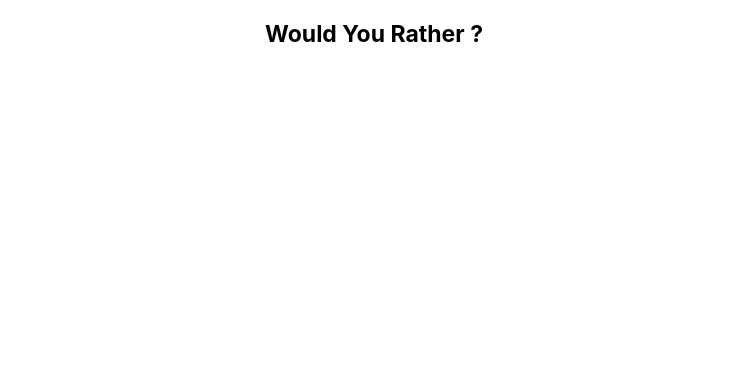
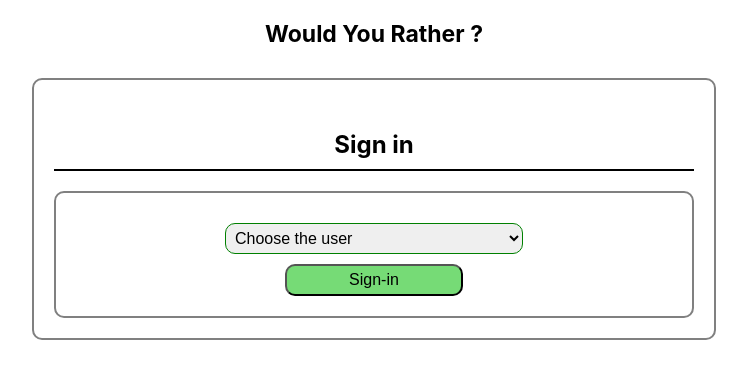
Before and after one commit to Kaushty/react-would-you-rather, a React (Create React App) app: page /login in a window 1280 px wide. Shown: the top 378 px of the page, without its empty margins (266-1013 px from the left). Built offline with nearby package versions, Linux system fonts and the light colour scheme.

Commit message:
feat: Add Navbar and Login component
Added components and mapped them to specific routes in App component.
Routing from login to dashboard fails.

```diff
--- a/package.json
+++ b/package.json
@@ -9,6 +9,7 @@
     "react": "^16.13.1",
     "react-dom": "^16.13.1",
     "react-redux": "^7.2.1",
+    "react-redux-loading-bar": "^4.6.0",
     "react-router": "^5.2.0",
     "react-router-dom": "^5.2.0",
     "react-scripts": "3.4.1",
--- a/src/Components/App.js
+++ b/src/Components/App.js
@@ -1,9 +1,12 @@
 import React, { Fragment } from 'react';
 // import '../Styles/App.css';
+import { BrowserRouter as Router, Switch, Route, Redirect } from 'react-router-dom';
+// import LoadingBar from 'react-redux-loading-bar'
+
 import '../Styles/root_style.css';
 import {connect} from 'react-redux'
+
 import { handleInitialData } from '../Actions/shared'
-import { BrowserRouter as Router, Switch, Route, Redirect } from 'react-router-dom';
 
 import ProtectedRoute from '../Utils/ProtectedRoute'
 import Nav from './Navbar'
@@ -12,9 +15,8 @@ import DashBoard from './DashBoard'
 
 class App extends React.Component {
 
-  componentDidMount() {
-    console.log(this.props)
-    this.props.dispatch(handleInitialData());
+  async componentDidMount() {
+    await this.props.dispatch(handleInitialData());
   }
 
   render() {
@@ -26,7 +28,7 @@ class App extends React.Component {
           <h1 className='app-title'>Would You Rather ?</h1>
             <Nav loggedIn={loggedIn}/>
             <Switch>
-              <ProtectedRoute to='/' exact Component={DashBoard} loggedIn={loggedIn}/>
+              <ProtectedRoute path='/' exact Component={DashBoard} loggedIn={loggedIn}/>
               <Route path='/login' exact component={Login} />
             </Switch>
         </div>
--- a/src/Components/Login.js
+++ b/src/Components/Login.js
@@ -1,34 +1,95 @@
 import React from 'react';
-import { Redirect, withRouter } from 'react-router-dom';
 
 import { connect } from 'react-redux'
+import { Redirect, withRouter } from 'react-router-dom';
+// import { showLoading } from 'react-redux-loading-bar';
+
+import { setAuthedUser, clearAuthedUser } from '../Actions/authedUser';
 
 class Login extends React.Component {
+    constructor() {
+        super();
+        this.state = {
+            selectedUser: null,
+            toHome: false,
+        }
+    }
+
+    componentDidMount() {
+        this.props.dispatch(clearAuthedUser())
+    }
+
+    handleChange = (e) => {
+        const user = e.target.value;
+        this.setState({
+            selectedUser: user
+        })
+    }
+
+    handleSubmit = (e) => {
+        // Set the authedUser
+        e.preventDefault()
+        const { dispatch, users } = this.props;
+        const { selectedUser } = this.state
+
+        if( !selectedUser || selectedUser === 'none'){
+            return
+        }
+        dispatch(setAuthedUser(users[selectedUser]));
+        this.setState({
+            toHome: true,
+        })
+    }
+
     render() {
-        const users = this.props;
+
+        const {users, loading, history} = this.props;
+
+        if(loading || !users){
+            // dispatch(showLoading());
+            return(
+                <div></div>
+            )
+        }
+
+        if(this.state.toHome) {
+            const redirect = history.location.state;
+            console.log(redirect)
+            console.log(history)
+            if (redirect != null) {
+              return <Redirect to={redirect} push={true} />
+            }
+            return <Redirect path='/' />
+          }
 
         return(
             <div className="signin">
               <h2 id="signin-title">Sign in</h2>
               <div className="signin-box">
-                <input type="text" id="user-id" />
-                <select>
+                <select autoFocus name="users" id="user-id" required
+                    onChange={(e) => this.handleChange(e)}
+                >
+                    <option value="none" >Choose the user</option>
                     {Object.keys(users).map(function(key) {
                         return (
-                        <option value={users[key].id} key={key}>{users[key].id}</option>
+                        <option value={users[key].id} key={key}>{users[key].name}</option>
                         );
                     })}
                 </select>
-                <button id="btn-signin">Sign-in</button>
+                <button id="btn-signin"
+                    onClick={(e) => this.handleSubmit(e)}
+                > Sign-in </button>
               </div>
             </div>
         )
     }
 }
 
-function mapStateToProps({users}){
+function mapStateToProps({users, dispatch}){
     return {
-        users
+        users,
+        loading: users===null,
+        dispatch
     }
 }
 
--- a/src/Components/Navbar.js
+++ b/src/Components/Navbar.js
@@ -9,8 +9,7 @@ function Nav (props) {
 
     if(!loggedIn) {
        return (
-        //    <Redirect to='/login'/>
-        <div></div>
+           <Redirect to='/login'/>
        )
     }
 
@@ -33,6 +32,7 @@ function Nav (props) {
               <NavLink id="logout" to="/login">Logout</NavLink>
             </li>
         </ul>
+        {/* <Redirect to='/' /> */}
       </div>
     )
 }
--- a/src/Styles/signin.css
+++ b/src/Styles/signin.css
@@ -21,7 +21,7 @@
   padding: 20px;
 }
 
-.signin-box > input {
+.signin-box > select {
   width: 50%;
   padding: 5px;
   font-size: 16px;
@@ -31,7 +31,7 @@
   outline: thin;
 }
 
-.signin-box > input:focus {
+.signin-box > select:focus {
   border-color: green;
 }
 
--- a/src/index.js
+++ b/src/index.js
@@ -5,8 +5,8 @@ import { createStore } from 'redux'
 import { Provider } from 'react-redux'
 
 import './index.css';
+
 import App from './Components/App';
-
 import reducer from "./Reducers";
 import middleware from './Middlewares'
 
```
Also changed, not shown: src/Utils/ProtectedRoute.js (+5 -2 lines), 1 other file (tests, documents, lock files or other folders).
